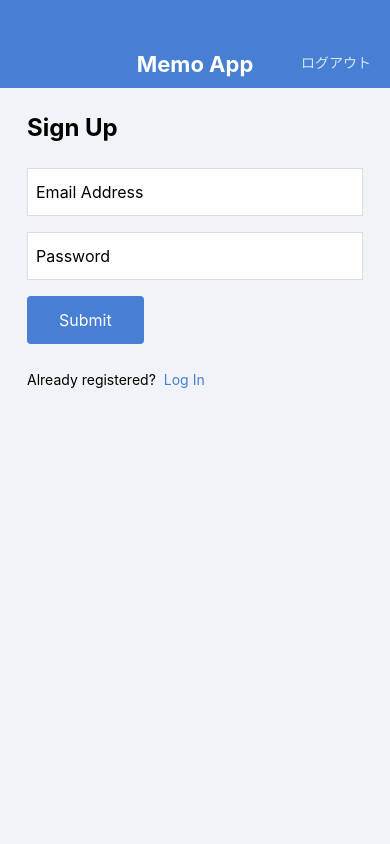
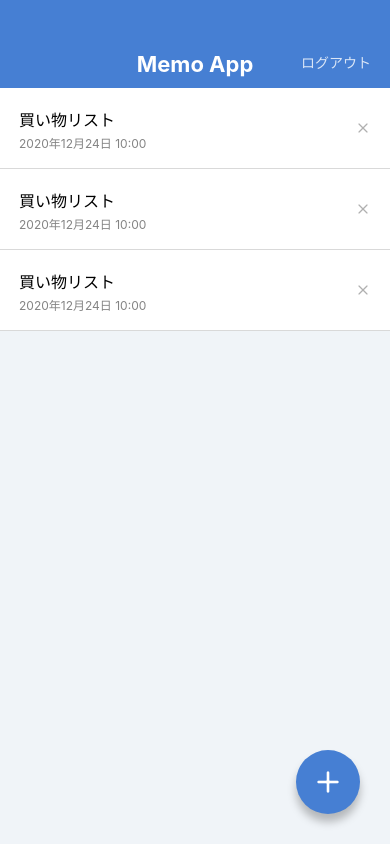
Before and after one commit to trident-kanda/expo-react-native-test, a React Native app: screen / in a window 390 px wide. Built offline with nearby package versions, Linux system fonts and the light colour scheme.

Commit message:
Make components touchble

```diff
--- a/App.tsx
+++ b/App.tsx
@@ -7,5 +7,5 @@ import MemoListScreen from "./components/screens/MemoListScreen";
 import SignUpScreen from "./components/screens/SignUpScreen";
 
 export default function App() {
-  return <SignUpScreen />;
+  return <MemoListScreen />;
 }
--- a/components/Button.tsx
+++ b/components/Button.tsx
@@ -1,13 +1,19 @@
 import React from "react";
-import { View, Text, StyleSheet } from "react-native";
+import {
+  Text,
+  StyleSheet,
+  GestureResponderEvent,
+  TouchableOpacity,
+} from "react-native";
 type props = {
   label: string;
+  onPress?: (event: GestureResponderEvent) => void;
 };
-const Button = ({ label }: props) => {
+const Button = ({ label, onPress }: props) => {
   return (
-    <View style={styles.buttonContainer}>
+    <TouchableOpacity style={styles.buttonContainer} onPress={onPress}>
       <Text style={styles.buttonLabel}>{label}</Text>
-    </View>
+    </TouchableOpacity>
   );
 };
 
--- a/components/CircleButton.tsx
+++ b/components/CircleButton.tsx
@@ -1,16 +1,21 @@
 import { Feather } from "@expo/vector-icons";
 import React, { Children, ComponentProps } from "react";
-import { Text, StyleSheet, View } from "react-native";
+import {
+  StyleSheet,
+  TouchableOpacity,
+  GestureResponderEvent,
+} from "react-native";
 type Props = {
   style?: object;
   name: ComponentProps<typeof Feather>["name"];
+  onPress?: (event: GestureResponderEvent) => void;
 };
 
-const CircleButton = ({ style, name }: Props) => {
+const CircleButton = ({ style, name, onPress }: Props) => {
   return (
-    <View style={[styles.circleButton, style]}>
+    <TouchableOpacity style={[styles.circleButton, style]} onPress={onPress}>
       <Feather name={name} size={32} color={"white"} />
-    </View>
+    </TouchableOpacity>
   );
 };
 
--- a/components/MemoListItem.tsx
+++ b/components/MemoListItem.tsx
@@ -1,6 +1,6 @@
 import { Feather } from "@expo/vector-icons";
 import React from "react";
-import { View, Text, StyleSheet } from "react-native";
+import { View, Text, StyleSheet, TouchableOpacity } from "react-native";
 
 const MemoListItem = () => {
   return (
@@ -10,9 +10,9 @@ const MemoListItem = () => {
           <Text style={styles.memoListItemTitle}>買い物リスト</Text>
           <Text style={styles.memoListItemDate}>2020年12月24日 10:00</Text>
         </View>
-        <View>
+        <TouchableOpacity>
           <Feather name="x" size={16} color="#b0b0b0" />
-        </View>
+        </TouchableOpacity>
       </View>
     </View>
   );
--- a/components/screens/MemoEditScreen.tsx
+++ b/components/screens/MemoEditScreen.tsx
@@ -15,7 +15,7 @@ const MemoEditScreen = () => {
       <View style={styles.inputContainer}>
         <TextInput value="買い物リスト" multiline style={styles.input} />
       </View>
-      <CircleButton name="check" />
+      <CircleButton name="check" onPress={() => {}} />
     </KeyboardAvoidingView>
   );
 };
--- a/components/screens/SignUpScreen.tsx
+++ b/components/screens/SignUpScreen.tsx
@@ -1,5 +1,11 @@
 import React from "react";
-import { View, Text, TextInput, StyleSheet } from "react-native";
+import {
+  View,
+  Text,
+  TextInput,
+  StyleSheet,
+  TouchableOpacity,
+} from "react-native";
 import Appbar from "../Appbar";
 import Button from "../Button";
 const SignUpScreen = () => {
@@ -13,7 +19,9 @@ const SignUpScreen = () => {
         <Button label="Submit" />
         <View style={styles.footer}>
           <Text style={styles.footerText}>Already registered?</Text>
-          <Text style={styles.fotterLink}>Log In</Text>
+          <TouchableOpacity>
+            <Text style={styles.fotterLink}>Log In</Text>
+          </TouchableOpacity>
         </View>
       </View>
     </View>
```
Also changed, not shown: components/screens/LogInScreen.tsx (+11 -3 lines).
